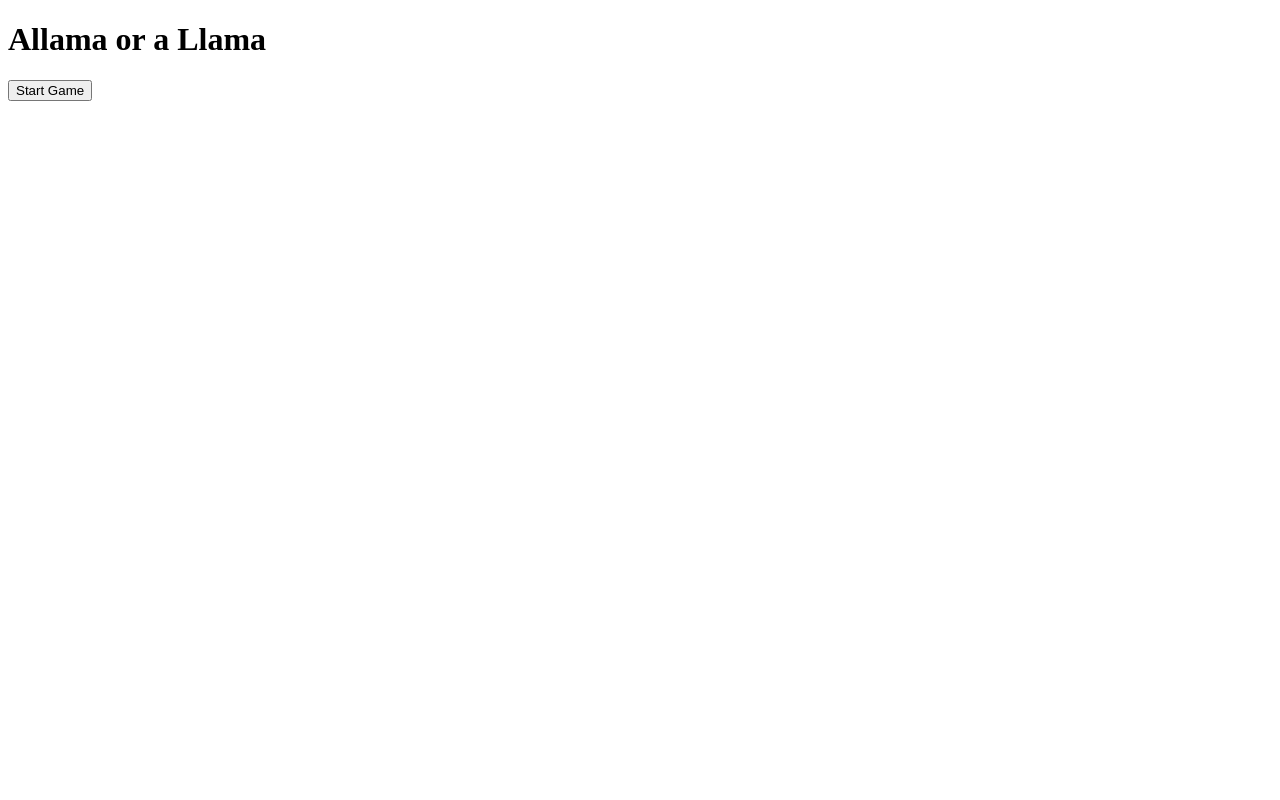
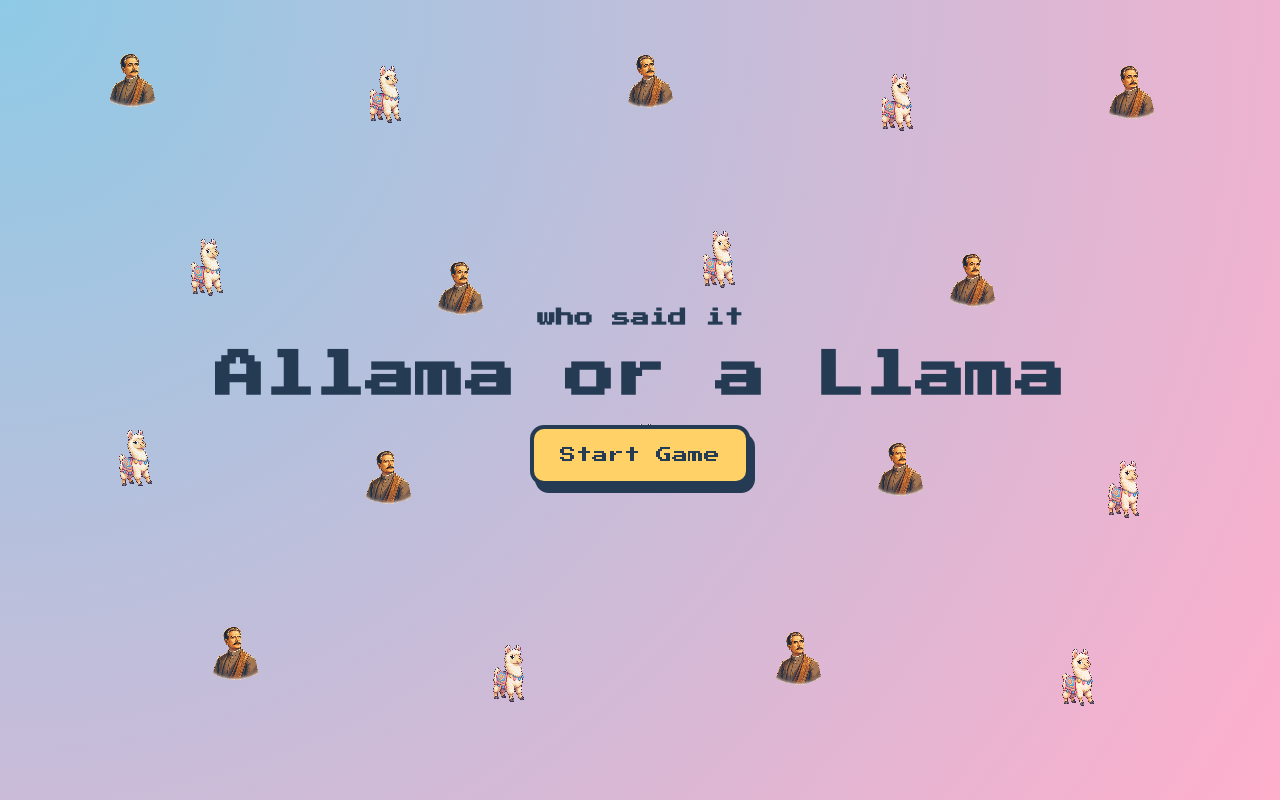
Before and after one commit to junaina/allama-or-a-llama, a React (Vite) app: page / in a window 1280 px wide. Built offline with nearby package versions, Linux system fonts and the light colour scheme.

Commit message:
home page looks good

```diff
--- a/src/App.tsx
+++ b/src/App.tsx
@@ -1,5 +1,6 @@
 import { useState } from "react";
 import GamePage from "./pages/GamePage";
+import ArcadeBackdrop from "./components/ArcadeBackdrop";
 
 type Screen = "home" | "game";
 
@@ -8,8 +9,12 @@
 
   if (screen === "home") {
     return (
-      <div className="page">
-        <div className="game-card home-card">
+      <div className="arcade-page-shell">
+        <ArcadeBackdrop />
+
+        <div className="page page-content">
+          <div className="home-card">
+            <h3 className="home-subtitle">who said it</h3>
             <h1 className="home-title">Allama or a Llama</h1>
 
             <button
@@ -21,6 +26,7 @@
             </button>
           </div>
         </div>
+      </div>
     );
   }
 
--- /dev/null
+++ b/src/components/ArcadeBackdrop.tsx
@@ -0,0 +1,185 @@
+import allamaSprite from "../assets/allama.png";
+import llamaSprite from "../assets/llama.png";
+
+type BackdropSprite = {
+  id: number;
+  image: string;
+  top: string;
+  left: string;
+  animationClass: "arcade-jitter" | "arcade-bounce";
+  delay: number;
+};
+
+const SPRITE_SIZE = 60;
+
+const sprites: BackdropSprite[] = [
+  {
+    id: 1,
+    image: allamaSprite,
+    top: "6%",
+    left: "8%",
+    animationClass: "arcade-jitter",
+    delay: 0,
+  },
+  {
+    id: 2,
+    image: llamaSprite,
+    top: "8%",
+    left: "28%",
+    animationClass: "arcade-bounce",
+    delay: 0.2,
+  },
+  {
+    id: 3,
+    image: allamaSprite,
+    top: "7%",
+    left: "48%",
+    animationClass: "arcade-jitter",
+    delay: 0.4,
+  },
+  {
+    id: 4,
+    image: llamaSprite,
+    top: "9%",
+    left: "68%",
+    animationClass: "arcade-bounce",
+    delay: 0.1,
+  },
+  {
+    id: 5,
+    image: allamaSprite,
+    top: "8%",
+    left: "86%",
+    animationClass: "arcade-jitter",
+    delay: 0.3,
+  },
+
+  {
+    id: 6,
+    image: llamaSprite,
+    top: "30%",
+    left: "14%",
+    animationClass: "arcade-bounce",
+    delay: 0.5,
+  },
+  {
+    id: 7,
+    image: allamaSprite,
+    top: "32%",
+    left: "34%",
+    animationClass: "arcade-jitter",
+    delay: 0.2,
+  },
+  {
+    id: 8,
+    image: llamaSprite,
+    top: "29%",
+    left: "54%",
+    animationClass: "arcade-bounce",
+    delay: 0.6,
+  },
+  {
+    id: 9,
+    image: allamaSprite,
+    top: "31%",
+    left: "74%",
+    animationClass: "arcade-jitter",
+    delay: 0.1,
+  },
+
+  {
+    id: 10,
+    image: llamaSprite,
+    top: "54%",
+    left: "8%",
+    animationClass: "arcade-jitter",
+    delay: 0.4,
+  },
+  {
+    id: 11,
+    image: allamaSprite,
+    top: "56%",
+    left: "28%",
+    animationClass: "arcade-bounce",
+    delay: 0.2,
+  },
+  {
+    id: 12,
+    image: llamaSprite,
+    top: "53%",
+    left: "48%",
+    animationClass: "arcade-jitter",
+    delay: 0.5,
+  },
+  {
+    id: 13,
+    image: allamaSprite,
+    top: "55%",
+    left: "68%",
+    animationClass: "arcade-bounce",
+    delay: 0.3,
+  },
+  {
+    id: 14,
+    image: llamaSprite,
+    top: "57%",
+    left: "86%",
+    animationClass: "arcade-jitter",
+    delay: 0.1,
+  },
+
+  {
+    id: 15,
+    image: allamaSprite,
+    top: "78%",
+    left: "16%",
+    animationClass: "arcade-bounce",
+    delay: 0.4,
+  },
+  {
+    id: 16,
+    image: llamaSprite,
+    top: "80%",
+    left: "38%",
+    animationClass: "arcade-jitter",
+    delay: 0.2,
+  },
+  {
+    id: 17,
+    image: allamaSprite,
+    top: "79%",
+    left: "60%",
+    animationClass: "arcade-bounce",
+    delay: 0.5,
+  },
+  {
+    id: 18,
+    image: llamaSprite,
+    top: "81%",
+    left: "82%",
+    animationClass: "arcade-jitter",
+    delay: 0.3,
+  },
+];
+
+export default function ArcadeBackdrop() {
+  return (
+    <div className="arcade-backdrop" aria-hidden="true">
+      {sprites.map((sprite) => (
+        <img
+          key={sprite.id}
+          src={sprite.image}
+          alt=""
+          className={`arcade-sprite ${sprite.animationClass}`}
+          style={{
+            top: sprite.top,
+            left: sprite.left,
+            width: `${SPRITE_SIZE}px`,
+            height: "auto",
+            animationDelay: `${sprite.delay}s`,
+          }}
+        />
+      ))}
+    </div>
+  );
+}
--- a/src/index.css
+++ b/src/index.css
@@ -0,0 +1,266 @@
+@import url("https://fonts.googleapis.com/css2?family=Press+Start+2P&display=swap");
+:root {
+  --bg: #fff8e7;
+  --card: #fffdf7;
+  --blue: #8ecae6;
+  --yellow: #ffd166;
+  --btn-yellow: #ffe08a;
+  --pink: #ffafcc;
+  --navy: #243b53;
+}
+* {
+  margin: 0;
+  padding: 0;
+}
+.arcade-page-shell {
+  min-width: 100%;
+  min-height: 100vh;
+
+  background: radial-gradient(
+    circle at top left,
+    var(--blue) 0%,
+    var(--pink) 100%
+  );
+}
+.arcade-backdrop {
+  position: absolute;
+  inset: 0;
+  overflow: hidden;
+  pointer-events: none;
+  z-index: 0;
+}
+
+.arcade-sprite {
+  position: absolute;
+  width: 72px;
+  height: auto;
+  opacity: 0.9;
+  user-select: none;
+  will-change: transform;
+  image-rendering: pixelated;
+}
+
+.arcade-jitter {
+  animation: arcadeJitter 1.2s steps(2, end) infinite;
+}
+
+.arcade-bounce {
+  animation: arcadeBounce 10s steps(4, end) infinite;
+}
+
+@keyframes arcadeJitter {
+  0% {
+    transform: translate(0, 0) rotate(0deg);
+  }
+  20% {
+    transform: translate(5px, -4px) rotate(-4deg);
+  }
+  40% {
+    transform: translate(-4px, 3px) rotate(3deg);
+  }
+  60% {
+    transform: translate(4px, 4px) rotate(-2deg);
+  }
+  80% {
+    transform: translate(-3px, -5px) rotate(4deg);
+  }
+  100% {
+    transform: translate(0, 0) rotate(0deg);
+  }
+}
+
+@keyframes arcadeBounce {
+  0% {
+    transform: translateY(0) rotate(0deg);
+  }
+  25% {
+    transform: translateY(-12px) rotate(-5deg);
+  }
+  50% {
+    transform: translateY(0) rotate(0deg);
+  }
+  75% {
+    transform: translateY(10px) rotate(5deg);
+  }
+  100% {
+    transform: translateY(0) rotate(0deg);
+  }
+}
+.page-content {
+  position: relative;
+
+  z-index: 1;
+}
+.page {
+  min-width: 100vh;
+  min-height: 90vh;
+  display: flex;
+  justify-content: center;
+  align-items: center;
+  padding: 24px;
+  flex-direction: column;
+}
+
+.home-card {
+  display: flex;
+  flex-direction: column;
+  align-items: center;
+  text-align: center;
+  gap: 24px;
+}
+.home-subtitle {
+  color: var(--navy);
+  margin-top: 25px;
+  font-family: "Press Start 2P";
+  text-align: center;
+  width: 100%;
+}
+.home-title {
+  font-family: "Press Start 2P", system-ui, sans-serif;
+  color: var(--navy);
+  font-size: 50px;
+  text-align: center;
+  width: 100%;
+}
+.start-button {
+  font-family: "Press Start 2P", system-ui, sans-serif;
+  font-size: 16px;
+  padding: 18px 26px;
+  border: 4px solid var(--navy);
+  border-radius: 14px;
+  background: var(--yellow);
+  color: var(--navy);
+  cursor: pointer;
+  box-shadow: 5px 8px 0 var(--navy);
+  transition:
+    transform 0.08s ease,
+    box-shadow 0.08s ease,
+    background 0.15s ease;
+}
+
+.start-button:hover {
+  background: var(--btn-yellow);
+}
+
+.start-button:active {
+  transform: translateY(6px);
+  box-shadow: 0 2px 0 var(--navy);
+}
+
+.start-button:focus-visible {
+  outline: 4px solid var(--pink);
+  outline-offset: 4px;
+}
+.game-card {
+  background: rgba(255, 253, 247, 0.88);
+  border: 4px solid var(--navy);
+  border-radius: 24px;
+  box-shadow: 8px 8px 0 var(--navy);
+  padding: 32px;
+  min-width: 700px;
+  min-height: 300px;
+}
+
+.button-row {
+  display: flex;
+  justify-content: center;
+  gap: 50px;
+  margin-top: 28px;
+}
+
+.footer-row {
+  margin: 28px 0px;
+  display: flex;
+  justify-content: center;
+}
+
+.footer-actions {
+  margin-top: 100px;
+  display: flex;
+  gap: 50px;
+  flex-wrap: wrap;
+  justify-content: center;
+}
+
+.guess-button,
+.home-button,
+.stop-button,
+.replay-button {
+  font-family: "Press Start 2P", system-ui, sans-serif;
+  font-size: 12px;
+  border: 4px solid var(--navy);
+  border-radius: 14px;
+  padding: 14px 18px;
+  cursor: pointer;
+  transition:
+    transform 0.08s ease,
+    box-shadow 0.08s ease,
+    background 0.15s ease;
+}
+
+.guess-button {
+  min-width: 180px;
+  background: var(--yellow);
+  color: var(--navy);
+  box-shadow: 0 6px 0 #c89f33;
+}
+
+.guess-button:hover {
+  background: var(--btn-yellow);
+}
+
+.guess-button:active {
+  transform: translateY(4px);
+  box-shadow: 0 2px 0 #c89f33;
+}
+
+.guess-button.selected {
+  background: var(--pink);
+  box-shadow: 0 6px 0 #d97aa8;
+}
+
+.guess-button:disabled {
+  opacity: 0.8;
+  cursor: not-allowed;
+}
+
+.home-button,
+.replay-button {
+  background: var(--blue);
+  color: var(--navy);
+  box-shadow: 0 6px 0 #5e9fbe;
+}
+
+.home-button:hover,
+.replay-button:hover {
+  background: #a8daf2;
+}
+
+.home-button:active,
+.replay-button:active {
+  transform: translateY(4px);
+  box-shadow: 0 2px 0 #5e9fbe;
+}
+
+.stop-button {
+  background: var(--pink);
+  color: var(--navy);
+  box-shadow: 0 6px 0 #d97aa8;
+}
+
+.stop-button:hover {
+  background: #ffc2d8;
+}
+
+.stop-button:active {
+  transform: translateY(4px);
+  box-shadow: 0 2px 0 #d97aa8;
+}
+
+.guess-button:focus-visible,
+.home-button:focus-visible,
+.stop-button:focus-visible,
+.replay-button:focus-visible {
+  outline: 4px solid white;
+  outline-offset: 3px;
+}
```
Also changed, not shown: src/pages/GamePage.tsx (+2 -7 lines), src/assets/allama.png (added), src/assets/llama.png (added). Lines whose indentation alone changed are shown as unchanged.
